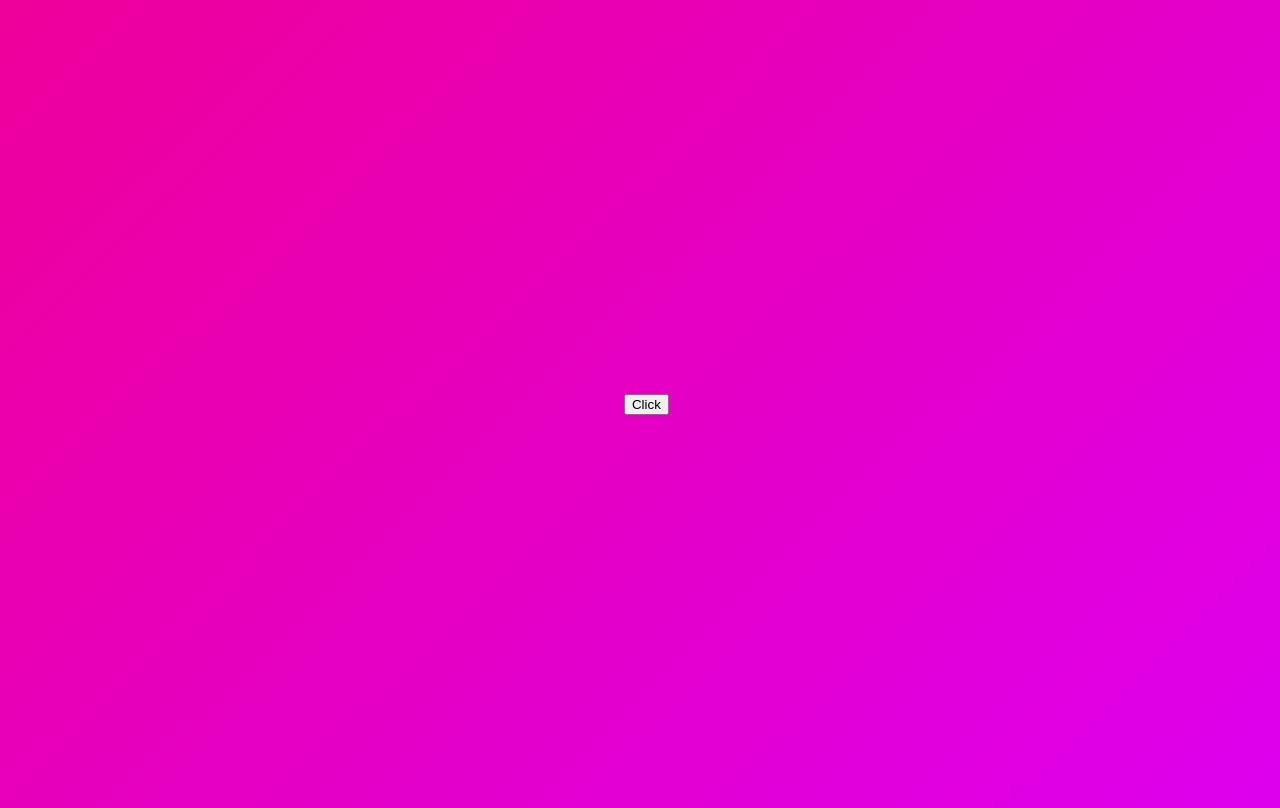
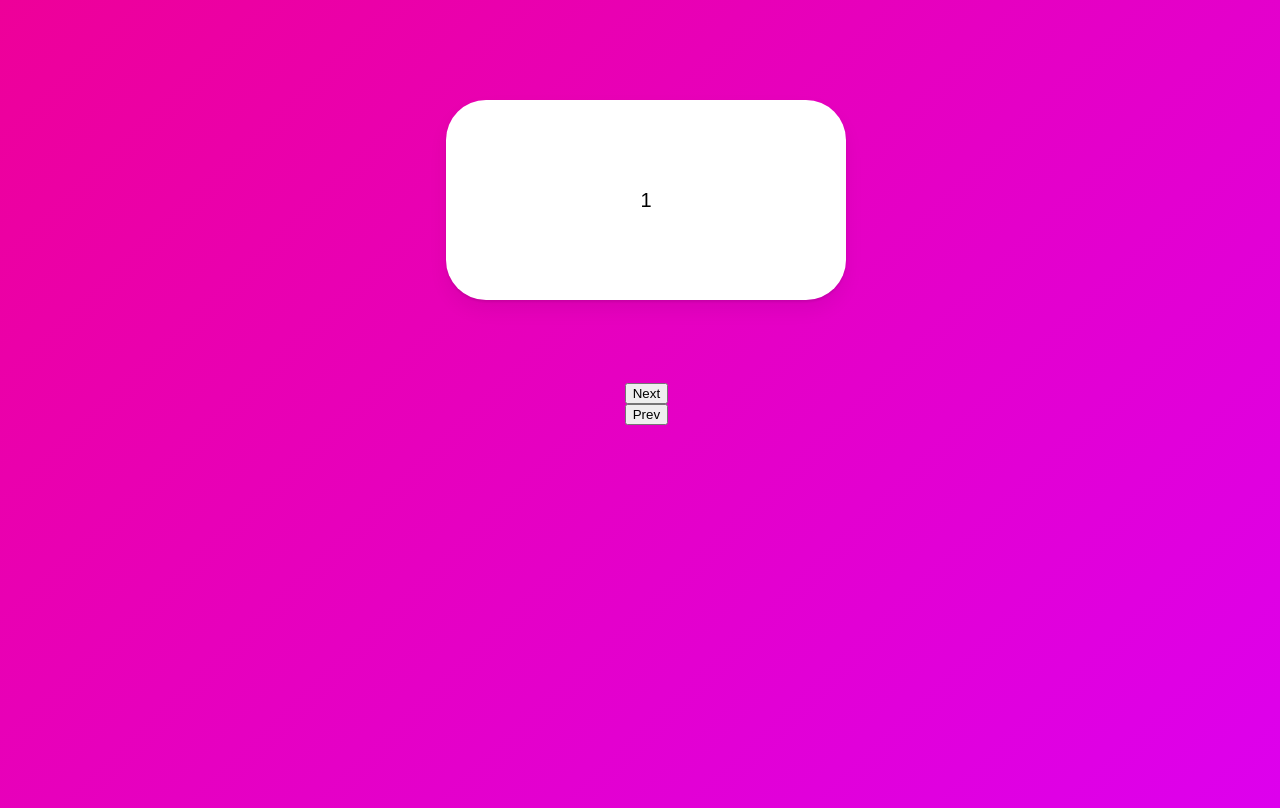
Before and after one commit to Novelier-Webbelier/react-animations, a React (Create React App) app: page / in a window 1280 px wide. Built offline with nearby package versions, Linux system fonts and the light colour scheme.

Commit message:
7.12 Slider part One

```diff
--- a/src/App.tsx
+++ b/src/App.tsx
@@ -8,6 +8,7 @@
   display: flex;
   justify-content: center;
   align-items: center;
+  flex-direction: column;
   background: linear-gradient(136deg, #e09, #d0e);
 `;
 
@@ -16,46 +17,64 @@
   height: 200px;
   background-color: rgba(255, 255, 255, 1);
   border-radius: 40px;
+  box-shadow: 0 2px 3px rgba(0, 0, 0, 0.1), 0 10px 20px rgba(0, 0, 0, 0.06);
+  display: flex;
+  align-items: center;
+  justify-content: center;
+  font-size: 20px;
   position: absolute;
   top: 100px;
-  box-shadow: 0 2px 3px rgba(0, 0, 0, 0.1), 0 10px 20px rgba(0, 0, 0, 0.06);
 `;
 
 const boxVariants = {
-  initial: {
+  invisible: {
+    x: 500,
     opacity: 0,
     scale: 0,
   },
   visible: {
+    x: 0,
     opacity: 1,
     scale: 1,
     rotateZ: 360,
+    transition: {
+      type: "spring",
+      bounce: 0.3,
+      duration: 1,
+    },
   },
-  leaving: {
+  exit: {
+    x: -500,
     opacity: 0,
-    scale: 3,
-    y: 50,
+    scale: 0,
   },
 };
 
 function App() {
-  const [showing, setShowing] = useState(false);
+  const [visible, setVisible] = useState(1);
 
-  const toggleShowing = () => setShowing((prev) => !prev);
+  const next = () => setVisible((prev) => (prev === 10 ? 1 : prev + 1));
+  const prev = () => setVisible((prev) => (prev === 1 ? 10 : prev - 1));
 
   return (
     <Wrapper>
-      <button onClick={toggleShowing}>Click</button>
       <AnimatePresence>
-        {showing ? (
-          <Box
-            variants={boxVariants}
-            initial="initial"
-            animate="visible"
-            exit="leaving"
-          />
-        ) : null}
+        {[1, 2, 3, 4, 5, 6, 7, 8, 9, 10].map((item) => {
+          return item === visible ? (
+            <Box
+              variants={boxVariants}
+              initial="invisible"
+              animate="visible"
+              exit="exit"
+              key={item}
+            >
+              {item}
+            </Box>
+          ) : null;
+        })}
       </AnimatePresence>
+      <button onClick={next}>Next</button>
+      <button onClick={prev}>Prev</button>
     </Wrapper>
   );
 }
```
